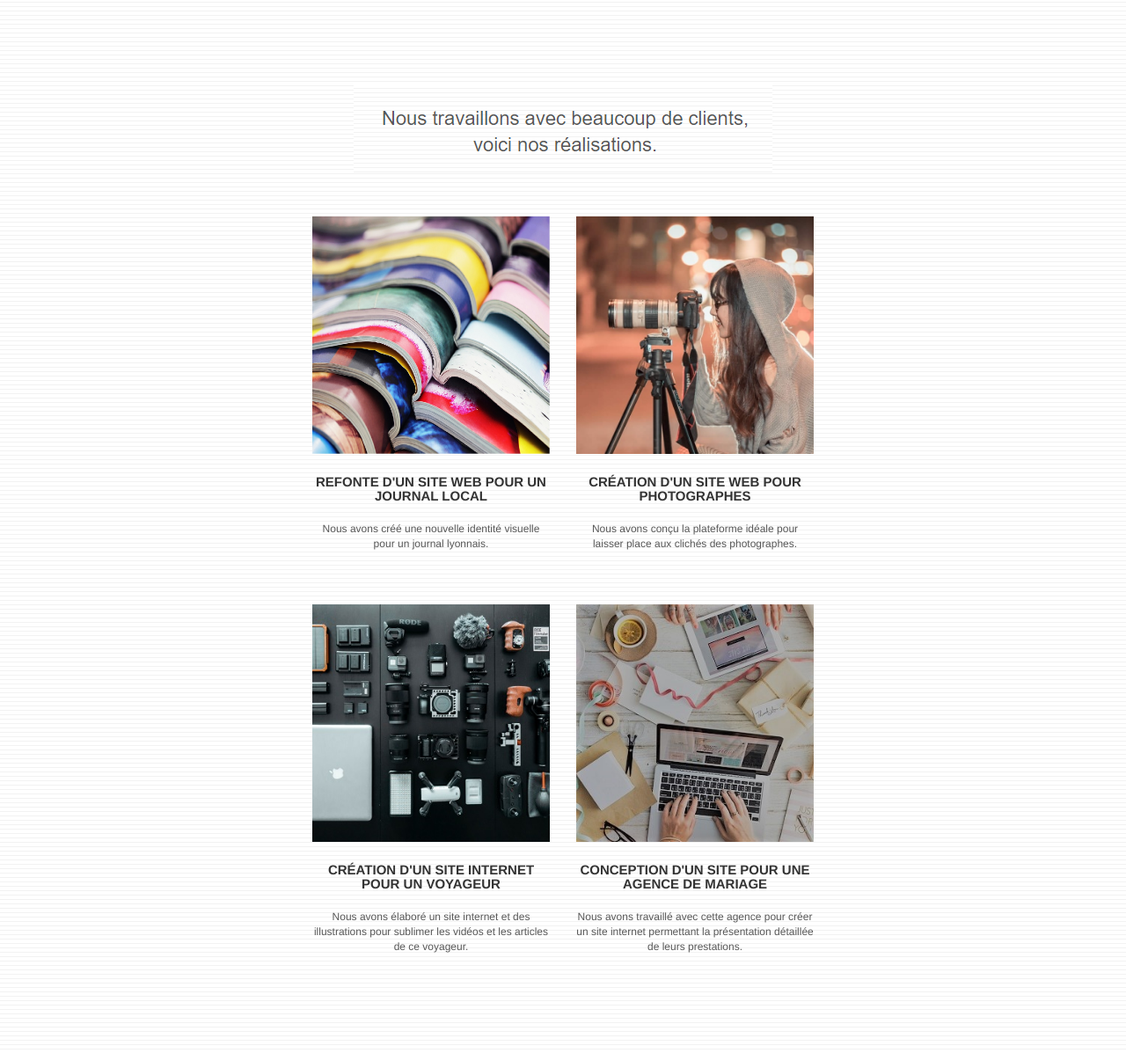
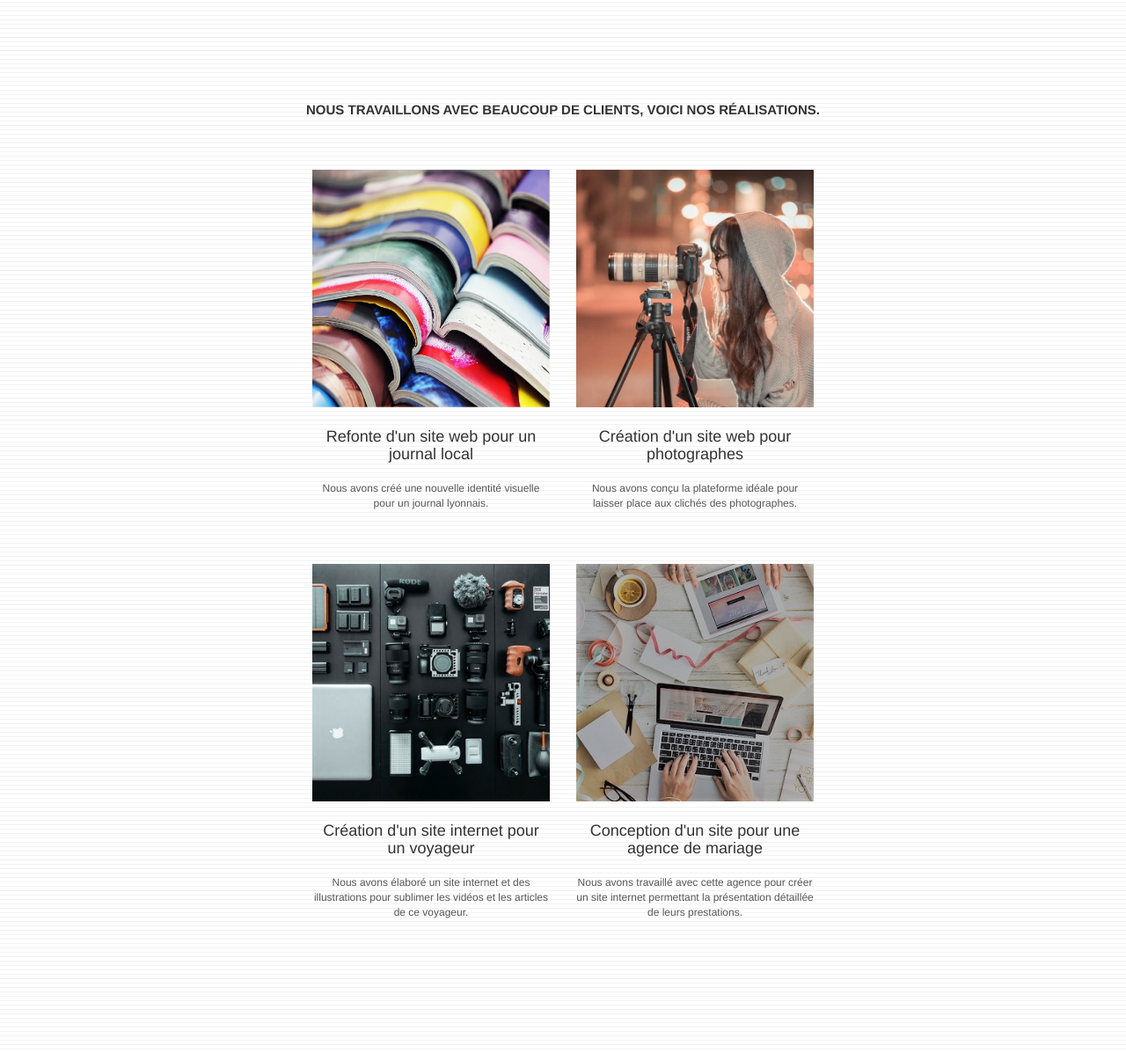
Before and after one commit to RanaSteven/StartingWebsite, a plain HTML site: page index.html in a window 1280 px wide. Shown: the part 1676-2873 px from the top of the page at 88% size. Drawn offline with Linux system fonts and the light colour scheme.

Commit message:
Commit changement title2.png en h3

```diff
--- a/index.html
+++ b/index.html
@@ -137,24 +137,24 @@
 	<div class="container bloc-lg">
 		<div class="row">
 			<div class="col-sm-12 text-center">
-				<img alt="agence web, agence web paris, web design paris, stratégie web" src="img/title2.png" />
+				<h3>Nous travaillons avec beaucoup de clients, voici nos réalisations.</h3>
 			</div>
 		</div>
 		<div class="row tight-width-whitespace portfolio-row">
 			<div class="col-sm-6">
 				<a href="#" data-lightbox="img/1.jpg" data-gallery-id="gallery-1" data-caption="Refonte d'un site web pour un journal local" data-frame="snapshot-lb"><img src="img/1.jpg" alt="paris web design logo agence web meilleure agence et refonte site web journal" class="img-responsive portfolio-thumb" /></a>
-				<h3 class="mg-md text-center">
+				<h4 class="mg-md text-center">
 					Refonte d'un site web pour un journal local
-				</h3>
+				</h4>
 				<p class="text-center">
 					Nous avons créé une nouvelle identité visuelle pour un journal lyonnais.
 				</p>
 			</div>
 			<div class="col-sm-6">
 				<a href="#" data-lightbox="img/2.jpg" data-gallery-id="gallery-1" data-caption="Création d'un site web pour photographes" data-frame="snapshot-lb"><img src="img/2.jpg" class="img-responsive portfolio-thumb" alt="paris web design logo agence web meilleure agence, Création d'un site web pour photographes" /></a>
-				<h3 class="mg-md text-center">
+				<h4 class="mg-md text-center">
 					Création d'un site web pour photographes
-				</h3>
+				</h4>
 				<p class="text-center">
 					Nous avons conçu la plateforme idéale pour laisser place aux clichés des photographes.
 				</p>
@@ -163,18 +163,18 @@
 		<div class="row tight-width-whitespace portfolio-row">
 			<div class="col-sm-6">
 				<a href="#" data-lightbox="img/3.jpg" data-gallery-id="gallery-1" data-caption="Création d'un site internet pour un voyageur" data-frame="snapshot-lb"><img src="img/3.jpg" class="img-responsive portfolio-thumb" alt="paris web design logo agence web meilleure agence, Création d'un site web pour voyageur"/></a>
-				<h3 class="mg-md text-center">
+				<h4 class="mg-md text-center">
 					Création d'un site internet pour un voyageur
-				</h3>
+				</h4>
 				<p class="text-center">
 					Nous avons élaboré un site internet et des illustrations pour sublimer les vidéos et les articles de ce voyageur.
 				</p>
 			</div>
 			<div class="col-sm-6">
 				<a href="#" data-lightbox="img/4.jpg" data-gallery-id="gallery-1" data-caption="Conception d'un site pour une agence de mariage" data-frame="snapshot-lb"><img src="img/4.jpg" class="img-responsive portfolio-thumb" alt="paris web design logo agence web meilleure agence, Création d'un site web pour agence de mariage" /></a>
-				<h3 class="mg-md text-center">
+				<h4 class="mg-md text-center">
 					Conception d'un site pour une agence de mariage
-				</h3>
+				</h4>
 				<p class="text-center">
 					Nous avons travaillé avec cette agence pour créer un site internet permettant la présentation détaillée de leurs prestations.
 				</p>
```
Also changed, not shown: 1 other file.
